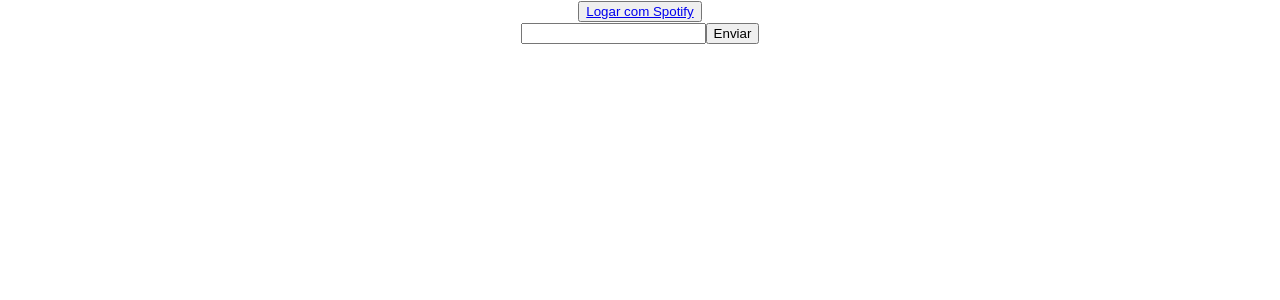
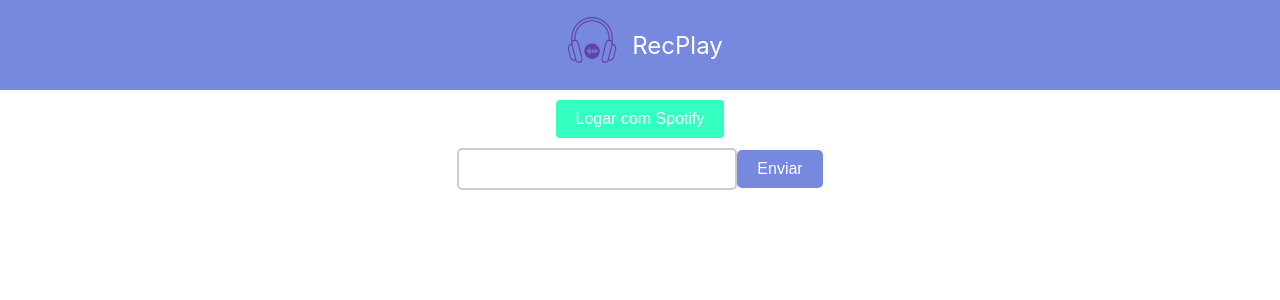
Before and after one commit to mxlysb/pln-project, a React (Create React App) app in the folder my-app/: page / in a window 1280 px wide. Shown: the top 300 px of the page. Built offline with nearby package versions, Linux system fonts and the light colour scheme.

Commit message:
atualizações front

```diff
--- a/my-app/public/index.html
+++ b/my-app/public/index.html
@@ -24,7 +24,7 @@
       work correctly both with client-side routing and a non-root public URL.
       Learn how to configure a non-root public URL by running `npm run build`.
     -->
-    <title>React App</title>
+    <title>RecPlay</title>
   </head>
   <body>
     <noscript>You need to enable JavaScript to run this app.</noscript>
--- a/my-app/src/App.css
+++ b/my-app/src/App.css
@@ -1,6 +1,79 @@
 .App {
   text-align: center;
 }
+.navbar {
+  display: flex;
+  justify-content: center;
+  align-items: center;
+  background-color: #7689de;
+  color: #fff;
+  padding: 10px;
+}
+
+.logo {
+  display: flex;
+  align-items: center;
+}
+
+.logo img {
+  width: 70px; /* Largura do logotipo */
+  height: auto;
+  margin-right: 5px;
+}
+
+span {
+  text-align: center; /* Centralizar o texto "RecPlay" */
+  font-size: 24px; /* Tamanho das letras aumentado (ajuste conforme necessário) */
+}
+
+
+
+.custom-button {
+  background-color: #33FFC1; /* Cor de fundo do botão */
+  color: #fff; /* Cor do texto do botão */
+  padding: 10px 20px; /* Espaçamento interno (ajuste conforme necessário) */
+  border: none; /* Remova a borda do botão */
+  border-radius: 4px; /* Borda arredondada */
+  text-decoration: none; /* Remova o sublinhado do link dentro do botão */
+  font-size: 16px; /* Tamanho da fonte */
+  cursor: pointer; /* Transforme o cursor em uma mãozinha quando passar por cima */
+  display: inline-block; /* Faça o botão se comportar como um bloco inline */
+  margin: 10px; /* Margem ao redor do botão (ajuste conforme necessário) */
+}
+
+.link-button {
+  text-decoration: none; /* Remove o sublinhado do link */
+  color: inherit; /* Mantém a cor do texto herdada do botão */
+}
+
+/* Estilização para o input */
+.input {
+  width: 20%;
+  padding: 10px;
+  font-size: 16px;
+  border: 2px solid #ccc;
+  border-radius: 5px;
+  margin-bottom: 10px;
+  outline: none;
+}
+
+/* Estilização para o send button */
+.send-button {
+  background-color: #7689de;
+  color: #fff;
+  border: none;
+  border-radius: 5px;
+  padding: 10px 20px;
+  font-size: 16px;
+  cursor: pointer;
+}
+
+/* Estilização para quando o botão é hover (passagem do mouse) */
+.send-button:hover {
+  background-color: #7733FF;
+}
+
+
 
 .App-logo {
   height: 40vmin;
--- a/my-app/src/App.js
+++ b/my-app/src/App.js
@@ -2,6 +2,7 @@ import React from 'react';
 import './App.css';
 import $ from 'jquery';
 import InputComponent from './InputComponent';
+import NavBar from './NavBar';
 import OpenAI from 'openai';
 
 const openai = new OpenAI({
@@ -170,6 +171,7 @@ class App extends React.Component {
         titles.push(match[1]);
       }
       const userId = await this.getUserId()
+      console.log(userId)
       const idPlaylist = await this.createPlaylist(userId)
       const uris = await this.getUrisSpotify(titles)
       await this.addItensPlaylist(idPlaylist, uris)
@@ -182,7 +184,8 @@ class App extends React.Component {
   render() {
     return (
       <div className="App">
-        <button><a href="http://localhost:8888">Logar com Spotify</a></button>
+        <NavBar /> {/* Inclua o componente NavBar aqui */}
+        <button className="custom-button"><a href="http://localhost:8888" className="link-button">Logar com Spotify</a></button>
         <InputComponent onValueSubmit={this.handleValueFromPrompt } />
       </div>
     );
--- a/my-app/src/InputComponent.js
+++ b/my-app/src/InputComponent.js
@@ -21,12 +21,12 @@ class InputComponent extends Component {
   render() {
     return (
       <div>
-        <input
+        <input className='input'
           type="text"
           value={this.state.inputValue}
           onChange={this.handleInputChange}
         />
-        <button onClick={this.handleInputSubmit}>Enviar</button>
+        <button className='send-button' onClick={this.handleInputSubmit}>Enviar</button>
       </div>
     );
   }
--- /dev/null
+++ b/my-app/src/NavBar.js
@@ -0,0 +1,14 @@
+import React from 'react';
+
+function NavBar() {
+  return (
+    <nav className="navbar">
+      <div className="logo">
+        <img src="/recplay-logo.png" alt="Logo RecPlay" />
+        <span>RecPlay</span>
+      </div>
+    </nav>
+  );
+}
+
+export default NavBar;
```
Also changed, not shown: my-app/public/recplay-logo.png (added), 1 other file (tests, documents, lock files or other folders).
